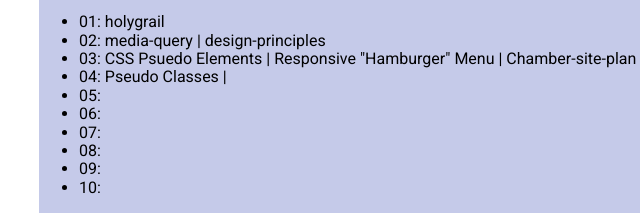
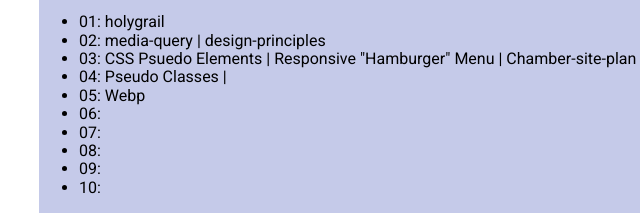
Before and after one commit to omarlinp/wdd230, a plain HTML site: page index.html in a window 1280 px wide. Shown: the part 338-553 px from the top of the page, 66-706 px from the left. Drawn offline with nearby package versions, Linux system fonts and the light colour scheme; some icons are missing.

Commit message:
Added the webp image to the main document.

```diff
--- a/index.html
+++ b/index.html
@@ -46,7 +46,7 @@
                     <li>02: <a href="lesson02/media-query.html">media-query</a> | <a href="lesson02/design-principles.html">design-principles</a></li>
                     <li>03: <a href="https://codepen.io/omarlinp/pen/ZYzmzMd">CSS Psuedo Elements</a> | <a href="https://codepen.io/omarlinp/pen/bNbQbXm">Responsive "Hamburger" Menu</a> | <a href="lesson03/chamber-site-plan.html">Chamber-site-plan</a></li>
                     <li>04: <a href="https://codepen.io/omarlinp/pen/KwPbGgX?editors=1100">Pseudo Classes</a> |</li>
-                    <li>05: <a href="#"></a></li>
+                    <li>05: <a href="images/landscape.webp">Webp</a></li>
                     <li>06: <a href="#"></a></li>
                     <li>07: <a href="#"></a></li>
                     <li>08: <a href="#"></a></li>
```
Also changed, not shown: images/landscape.webp (added).
